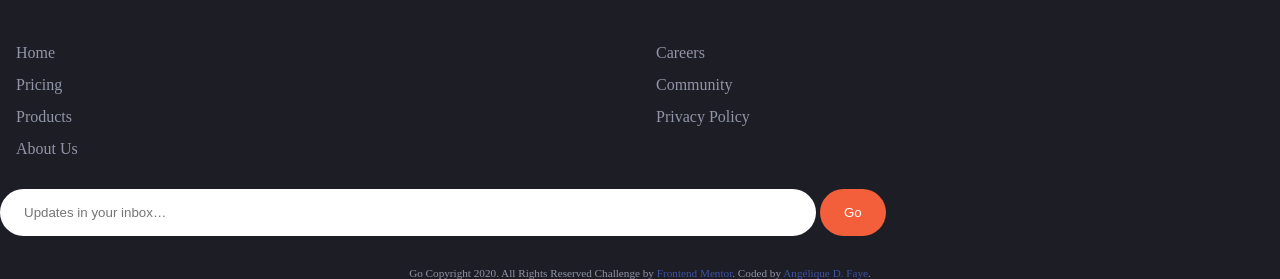
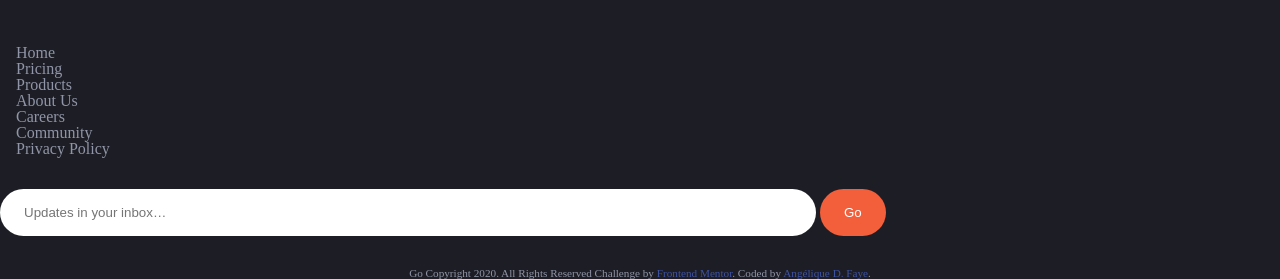
Before and after one commit to AngeliqueDF/manage-landing-page, a website built with Vite: page index.html in a window 1280 px wide. Shown: the part 3048-3327 px from the top of the page. Built offline with nearby package versions, Linux system fonts and the light colour scheme.

Commit message:
Create 2 columns manually to get closer to the design

```diff
--- a/index.html
+++ b/index.html
@@ -199,17 +199,19 @@
 				</ul>
 			</div>
 
-			<div class="sitemap">
-				<ul>
-					<li>Home</li>
-					<li>Pricing</li>
-					<li>Products</li>
-					<li>About Us</li>
-					<li>Careers</li>
-					<li>Community</li>
-					<li>Privacy Policy</li>
-				</ul>
-			</div>
+			<ul class="sitemap">
+				<div>
+					<li><a href="javascript:void(0);">Home</a></li>
+					<li><a href="javascript:void(0);">Pricing</a></li>
+					<li><a href="javascript:void(0);">Products</a></li>
+					<li><a href="javascript:void(0);">About Us</a></li>
+				</div>
+				<div>
+					<li><a href="javascript:void(0);">Careers</a></li>
+					<li><a href="javascript:void(0);">Community</a></li>
+					<li><a href="javascript:void(0);">Privacy Policy</a></li>
+				</div>
+			</ul>
 
 			<div class="newsletter-form">
 				<form action="POST">
```
